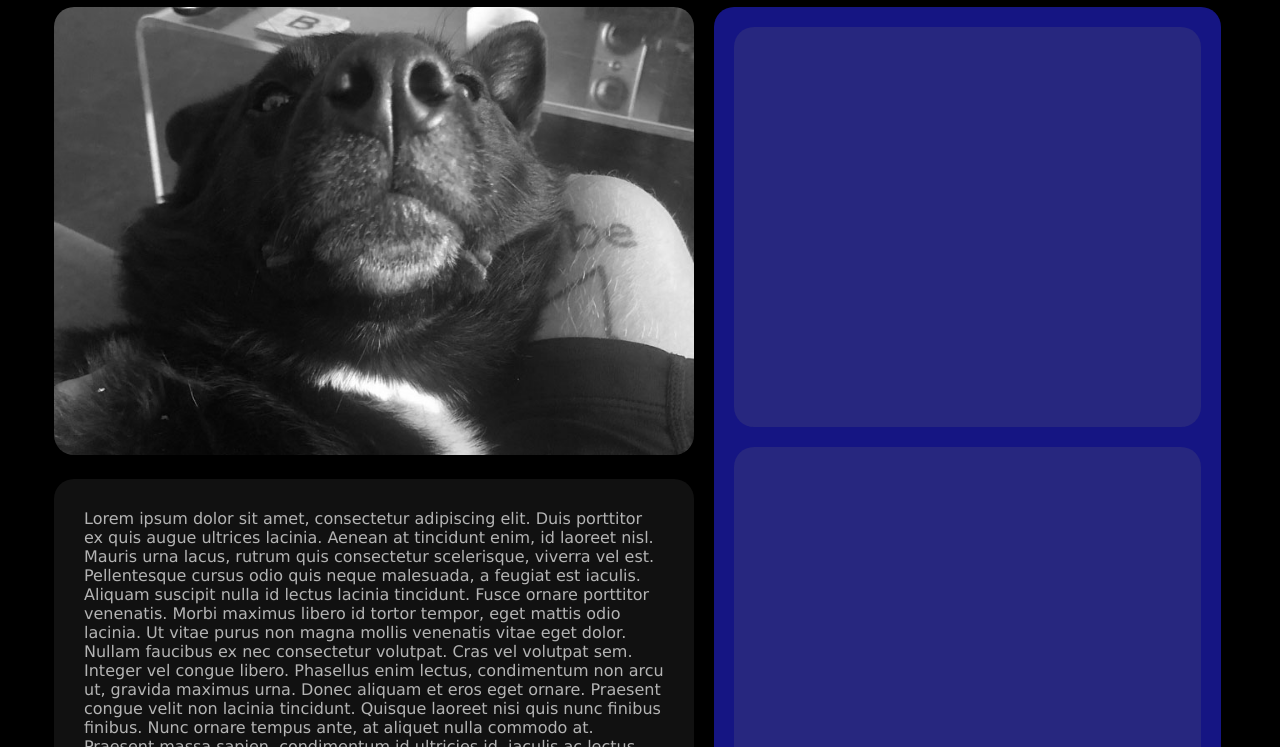
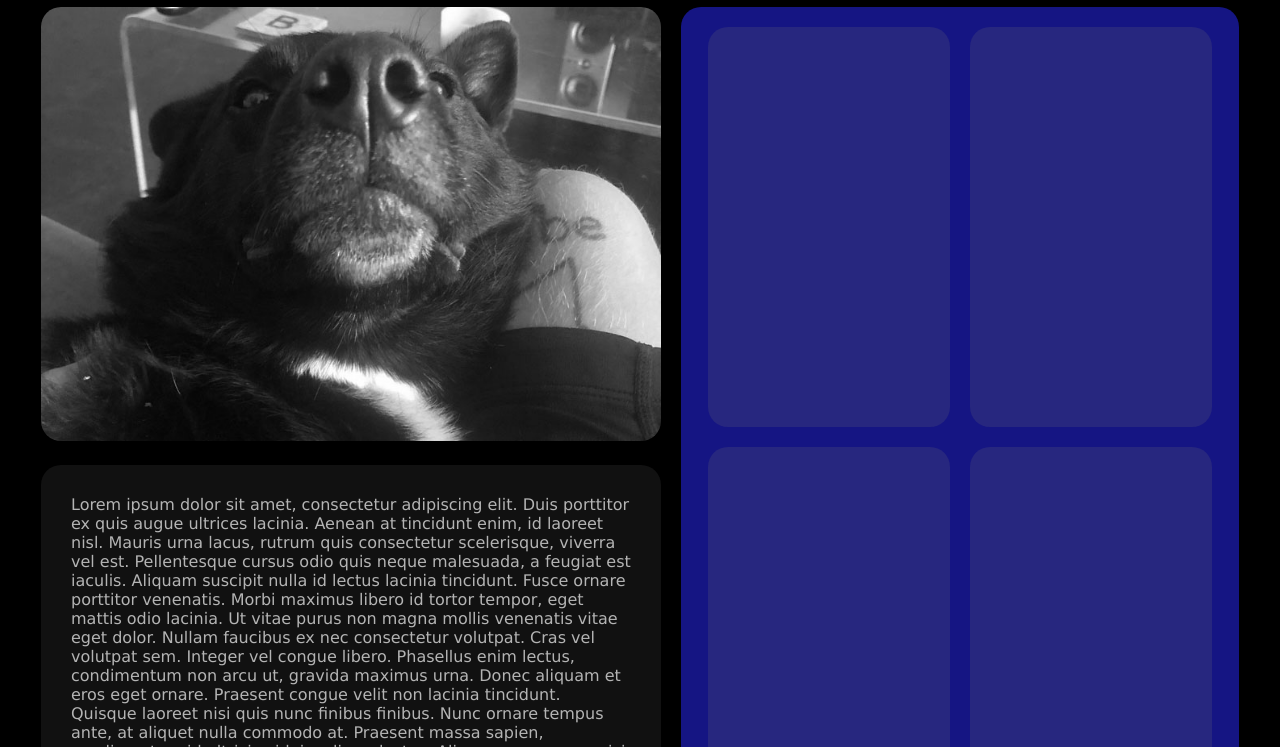
Before and after one commit to platevoltage/portfolio, a plain HTML site: page index.html in a window 1280 px wide. Shown: the part 53-800 px from the top of the page. Drawn offline with Linux system fonts and the light colour scheme.

Commit message:
layout milestone

```diff
--- a/assets/css/style.css
+++ b/assets/css/style.css
@@ -1,5 +1,5 @@
 * {
-    /* background-color: black; */
+
     color: #b4b4b4;
     padding: 0;
     margin: 0;
@@ -8,11 +8,12 @@
 
 body {
     background-color: black;
+    justify-content: center;
 }
 
 h1 {
     font-size: 30px;
-    /* font-style: normal; */
+
 }
 
 
@@ -26,7 +27,7 @@ header {
 }
 
 nav {
-    /* float: right; */
+
     justify-content: flex-end;
 }
 
@@ -38,12 +39,13 @@ nav ul li {
 
 main {
 
-    background-color: #000000;
+    /* background-color: #969696; */
     display: flex;
     flex-wrap: wrap;
+    /* width: 1000px; */
     justify-content: center;
 
-    /* padding: 0px; */
+    padding: 20px;
     padding-top: 60px;
 }
 header section {
@@ -52,46 +54,36 @@ header section {
     padding: 10px 20px 20px 20px;
     overflow: auto;
 }
-section {
-    /* display: flex;
-    flex: 1 0 auto; */
-    /* background-color: #161616; */
-    /* padding: 20px 20px 20px 20px; */
-    /* width: 50%; */
 
-}
 
 section.justifiedRight {
     justify-content: flex-end;
 }
 
-main section {
-    /* justify-content: center; */
-    /* overflow: auto; */
 
-
-}
 
 main section#left {
     display: flex;
     flex-flow: column;
     width: 50%;
-    padding-right: 20px;
+    /* padding-right: 20px; */
     justify-content: flex-start;
+    margin-right: 20px;
 
 }
 main section#right {
     display: flex;
-    width: 40%;
-    /* max-width: 400px; */
-    /* height: 1000px; */
+    flex-flow: column;
+    width: 45%;
+    /* max-width: 660px; */
+
 
 }
 
 main section div {
-    /* flex: 0 1 100%; */
+
     border-radius: 20px;
-    /* justify-content: center; */
+
     margin-bottom: 20px;
 }
 
@@ -104,29 +96,15 @@ img {
 
 main section div#photo {
     flex: 0 1 auto;
-    /* width: 99%; */
-
-
-    /* background-color: #111111; */
-    /* background-image: url("../images/photo.jpg"); */
-
-    /* height: 200px;  */
-    /* max-width: 750px; */
-
-
 }
 
 main section div#info {
     flex: 0 1 auto;
-    /* width: 99%; */
 
 
     background-color: #111111;
-    /* background-image: url("../images/photo.jpg"); */
 
-     /* height: 200px;   */
-     padding: 30px;
-    /* max-width: 750px; */
+    padding: 30px;
 
 
 }
@@ -135,24 +113,26 @@ main section div#info {
 
 
 main section div.panel {
-    display: column;
-    /* flex: 0 1 100%; */
-    /* flex-wrap: wrap; */
-    /* flex-flow: column wrap; */
-    width: 99%;
+    display: flex;
+    flex-direction: row;
+    flex-wrap: wrap;
+    /* width: 99%; */
     background-color: #151583;
-    /* height: 1000px; */
     justify-content: center;
    align-content: flex-start;
-    min-height: 1000px;
+    /* min-height: 1000px; */
+    padding: 10px;
 
 
 }
 
 .project {
-    /* flex: 1 0 50%;  */
+
     background-color: #6e6e6e33;
     height: 400px;
-    /* max-width: 100px; */
-    margin: 20px;
+    /* width: 240px; */
+    width: 45%;
+    margin: 10px;
+    min-width: 200px;
+    /* padding: 10px; */
 }
--- a/index.html
+++ b/index.html
@@ -39,7 +39,8 @@
                 <div class="project"></div>
                 <div class="project"></div>
                 <div class="project"></div>
-
+                <div class="project"></div>
+                <div class="project"></div>
             </div>
 
         </section>
```
